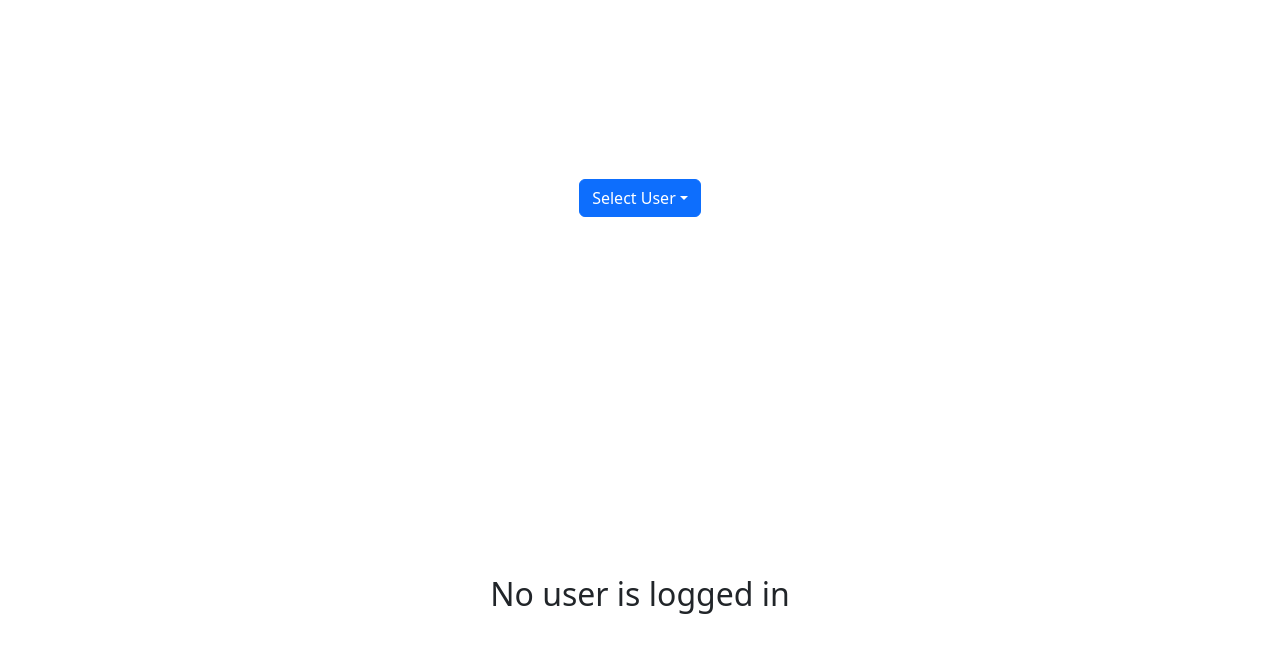
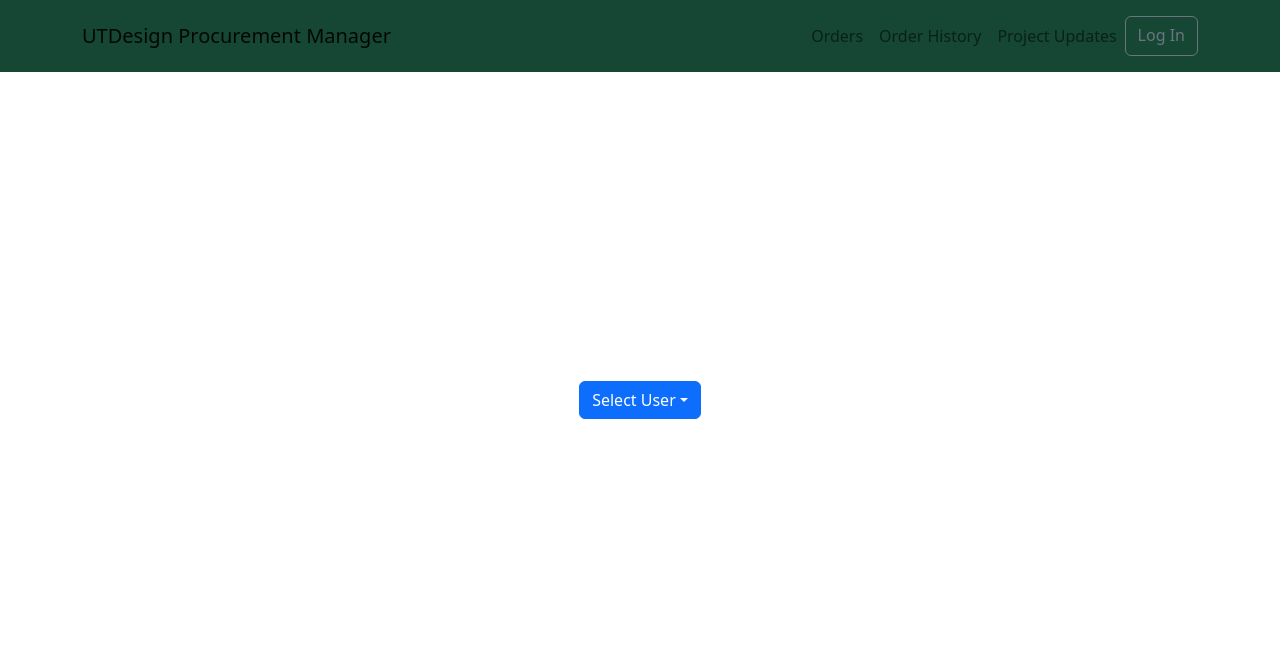
Before and after one commit to UTDallasEPICS/UTDesign-Procurement, a Next.js app in the folder procurement-manager/: page /login in a window 1280 px wide. Shown: the top 652 px of the page. Built offline with nearby package versions, Linux system fonts and the light colour scheme.

Commit message:
better fakeauth

```diff
--- /dev/null
+++ b/procurement-manager/components/Layout.tsx
@@ -0,0 +1,16 @@
+import React from 'react'
+import NavBar from './NavBar'
+import { Container } from 'react-bootstrap'
+
+interface LayoutProps {
+  children: React.ReactNode
+}
+
+export default function Layout({ children }: LayoutProps): JSX.Element {
+  return (
+    <>
+      <NavBar />
+      <Container>{children}</Container>
+    </>
+  )
+}
--- /dev/null
+++ b/procurement-manager/components/NavBar.tsx
@@ -0,0 +1,76 @@
+import React, { useContext } from 'react'
+// import Link from 'next/link'
+import { Navbar, Container, Offcanvas, Nav, Button } from 'react-bootstrap'
+import styles from '@/styles/Navbar.module.scss'
+import { UserContext } from '@/pages/_app'
+
+interface NavbarProps {}
+
+export default function NavBar({}: NavbarProps): JSX.Element {
+  const userContext = useContext(UserContext)
+  return (
+    <>
+      <Navbar
+        expand={'lg'}
+        bg='dark'
+        className={`${styles.navbar} mb-3`}
+        fixed='top'
+      >
+        <Container>
+          <Navbar.Brand href='#'>UTDesign Procurement Manager</Navbar.Brand>
+          <Navbar.Toggle aria-controls={`offcanvasNavbar-expand-lg`} />
+          <Navbar.Offcanvas
+            id={`offcanvasNavbar-expand-lg`}
+            aria-labelledby={`offcanvasNavbarLabel-expand-lg`}
+            placement='end'
+          >
+            <Offcanvas.Header closeButton>
+              <Offcanvas.Title id={`offcanvasNavbarLabel-expand-lg`}>
+                UTDesign Procurement Manager
+              </Offcanvas.Title>
+            </Offcanvas.Header>
+            <Offcanvas.Body>
+              <Nav className='justify-content-end flex-grow-1'>
+                <Nav.Link href='/orders'>Orders</Nav.Link>
+                <Nav.Link href='/order-history'>Order History</Nav.Link>
+                <Nav.Link href='/project-updates'>Project Updates</Nav.Link>
+                <Button
+                  variant='outline-secondary'
+                  href='/login'
+                  onClick={() => {
+                    if (userContext?.loggedIn) {
+                      userContext?.setLoggedIn(false)
+                    }
+                  }}
+                >
+                  {userContext?.loggedIn ? 'Log Out' : 'Log In'}
+                </Button>
+              </Nav>
+            </Offcanvas.Body>
+          </Navbar.Offcanvas>
+        </Container>
+      </Navbar>
+    </>
+    // <div className={styles.topBar}>
+    //   <div className={styles.headerSection}>
+    //     <h1>UTD Procurement Manager</h1>
+    //     <Link href='/login'>
+    //       <span className={styles.logout}>Log Out</span>
+    //     </Link>
+    //   </div>
+    //   <div className={styles.menuSection}>
+    //     <nav className={styles.navigation}>
+    //       <a className={styles.navigationLink} href='/login'>
+    //         ORDERS
+    //       </a>
+    //       <a className={styles.navigationLink} href='/order-history'>
+    //         ORDER HISTORY
+    //       </a>
+    //       <a className={styles.navigationLink} href='/project-updates'>
+    //         PROJECT UPDATES
+    //       </a>
+    //     </nav>
+    //   </div>
+    // </div>
+  )
+}
--- a/procurement-manager/pages/_app.tsx
+++ b/procurement-manager/pages/_app.tsx
@@ -2,13 +2,41 @@ import '@/styles/globals.css'
 import 'bootstrap/dist/css/bootstrap.min.css'
 import type { AppProps } from 'next/app'
 import { SSRProvider } from 'react-bootstrap'
+import Layout from '@/components/Layout'
+import { Dispatch, SetStateAction, createContext, useState } from 'react'
+import { User } from '@prisma/client'
 // import '@/styles/request.css'
 
+/*
+UserContext provides user-related values that we can use in all components
+NOTE :: This is not secure at all and this is not the right way to do authentication
+I just needed a quick fake auth to demo the app
+*/
+export const UserContext = createContext<{
+  user: User | undefined
+  setUser: Dispatch<SetStateAction<User | undefined>>
+  loggedIn: boolean
+  setLoggedIn: Dispatch<SetStateAction<boolean>>
+} | null>(null)
 
 export default function App({ Component, pageProps }: AppProps) {
+  const [user, setUser] = useState<User>()
+  const [loggedIn, setLoggedIn] = useState<boolean>(false)
+
+  const UserContextValues = {
+    user,
+    setUser,
+    loggedIn,
+    setLoggedIn,
+  }
+
   return (
     <SSRProvider>
-      <Component {...pageProps} />
+      <UserContext.Provider value={UserContextValues}>
+        <Layout>
+          <Component {...pageProps} />
+        </Layout>
+      </UserContext.Provider>
     </SSRProvider>
   )
 }
--- a/procurement-manager/pages/login/index.tsx
+++ b/procurement-manager/pages/login/index.tsx
@@ -1,14 +1,16 @@
-import React, { MouseEvent, useRef, useState } from 'react'
+import React, { MouseEvent, useContext, useRef, useState } from 'react'
 import styles from '@/styles/Login.module.scss'
 import { Dropdown, DropdownButton, Container, Row, Col } from 'react-bootstrap'
 import axios from 'axios'
 import { useRouter } from 'next/router'
 import { User } from '@prisma/client'
+import { UserContext } from '../_app'
 // import index as Orders from '@/pages/orders/index'
 
 export default function Login() {
   const [roleLoggedIn, setRoleLoggedIn] = useState('No user is logged in')
   const router = useRouter()
+  const userContext = useContext(UserContext)
 
   async function handleSelect(e: MouseEvent) {
     e.preventDefault()
@@ -27,13 +29,15 @@ export default function Login() {
         if (response.status === 200) {
           const user: User = response.data.user
           console.log('user :: ', user)
+          userContext?.setUser(user)
+          userContext?.setLoggedIn(true)
           setRoleLoggedIn(`${user.firstName} is logged in`)
 
-          // router.push('/orders')
+          router.push('/orders')
 
-          if (user.roleID === 2) {
-            router.push('/orders/mentor')
-          }
+          // if (user.roleID === 2) {
+          //   router.push('/orders/mentor')
+          // }
         }
       } catch (error) {
         // Error handling from https://bobbyhadz.com/blog/typescript-http-request-axios#making-http-post-requests-with-axios-in-typescript
@@ -66,7 +70,7 @@ export default function Login() {
                     Student
                   </Dropdown.Item>
                 </DropdownButton>
-                <h2>{roleLoggedIn}</h2>
+                {/* <h2>{roleLoggedIn}</h2> */}
               </div>
             </Col>
           </Row>
--- /dev/null
+++ b/procurement-manager/styles/Navbar.module.scss
@@ -0,0 +1,8 @@
+@use 'colors';
+
+.navbar {
+  // background-color: colors.$orange !important;
+  background-color: colors.$darkGreen !important;
+  padding-top: 1rem;
+  padding-bottom: 1rem;
+}
--- /dev/null
+++ b/procurement-manager/styles/_colors.scss
@@ -0,0 +1,2 @@
+$orange: #e87500;
+$darkGreen: #154734;
```
Also changed, not shown: procurement-manager/pages/orders/index.tsx (+18 -9 lines), procurement-manager/pages/orders/mentor.tsx (+2 -45 lines).
